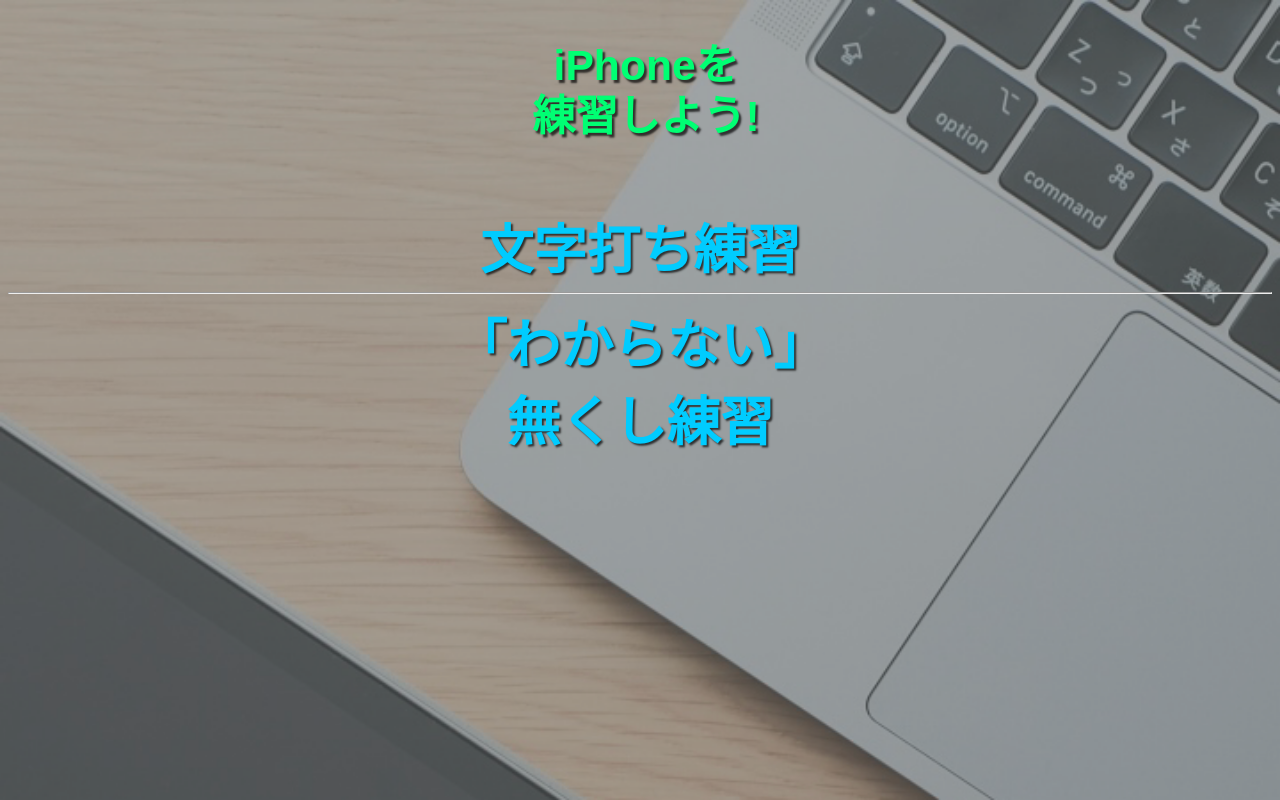
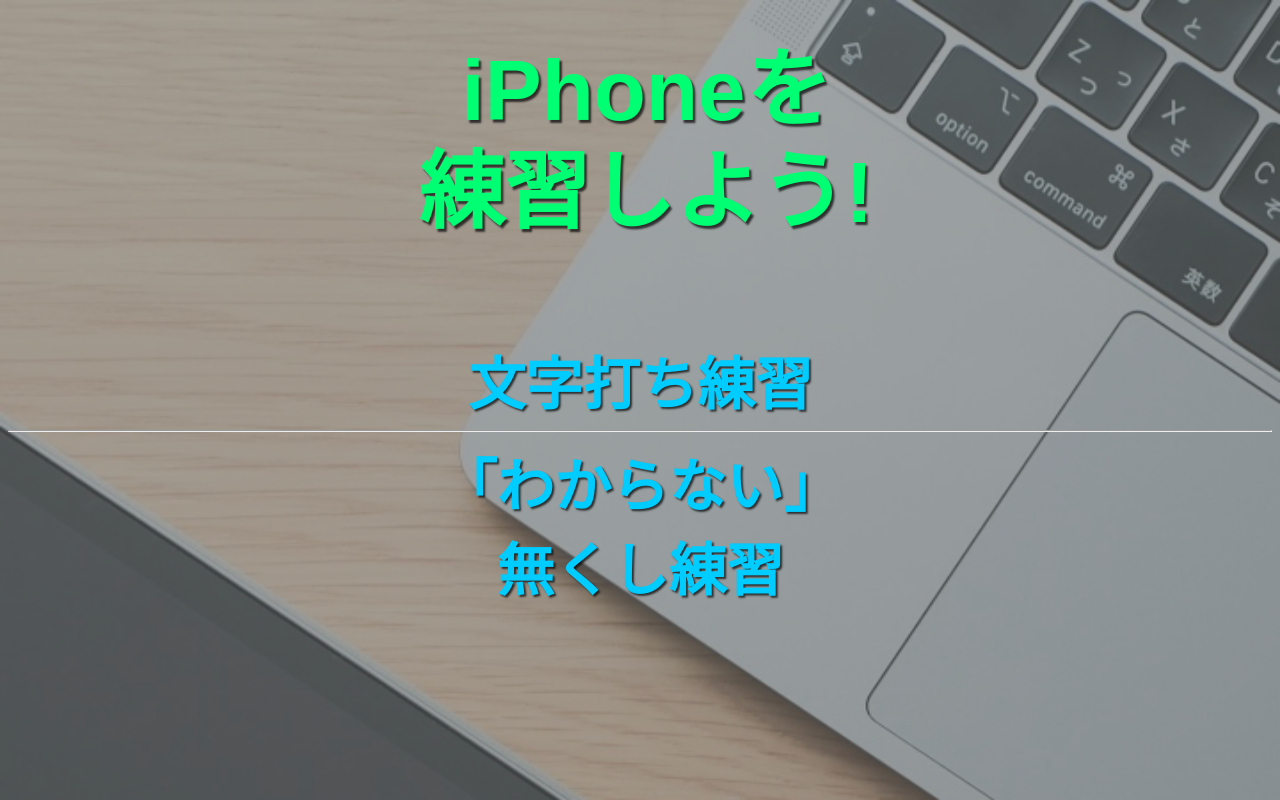
Before and after one commit to the-web800/iPhone-master, a plain HTML site: page index.html in a window 1280 px wide. Drawn offline with Linux system fonts and the light colour scheme.

Commit message:
Update style.css

```diff
--- a/style.css
+++ b/style.css
@@ -5,7 +5,7 @@
 }
 
 h1#btitle{
-    font-size: 32pt;
+    font-size: 64pt;
     font-family: Arial, Helvetica, sans-serif;
     color:rgb(0, 255, 115);
     text-shadow: 2.5px 2.5px 2px rgba(0, 0, 0, 0.7);
@@ -19,14 +19,14 @@
     color:rgb(0, 204, 255);
     font-family: Arial, Helvetica, sans-serif;
     font-weight: bold;
-    font-size: 40pt;
+    font-size: 43pt;
     text-shadow: 2px 2px 2px rgba(0, 0, 0, 0.7);
 }
 #what{
     color:rgb(0, 204, 255);
     font-family: Arial, Helvetica, sans-serif;
     font-weight: bold;
-    font-size: 40pt;
+    font-size: 43pt;
     text-shadow: 2px 2px 2px rgba(0, 0, 0, 0.7);
 }
 a{
```
